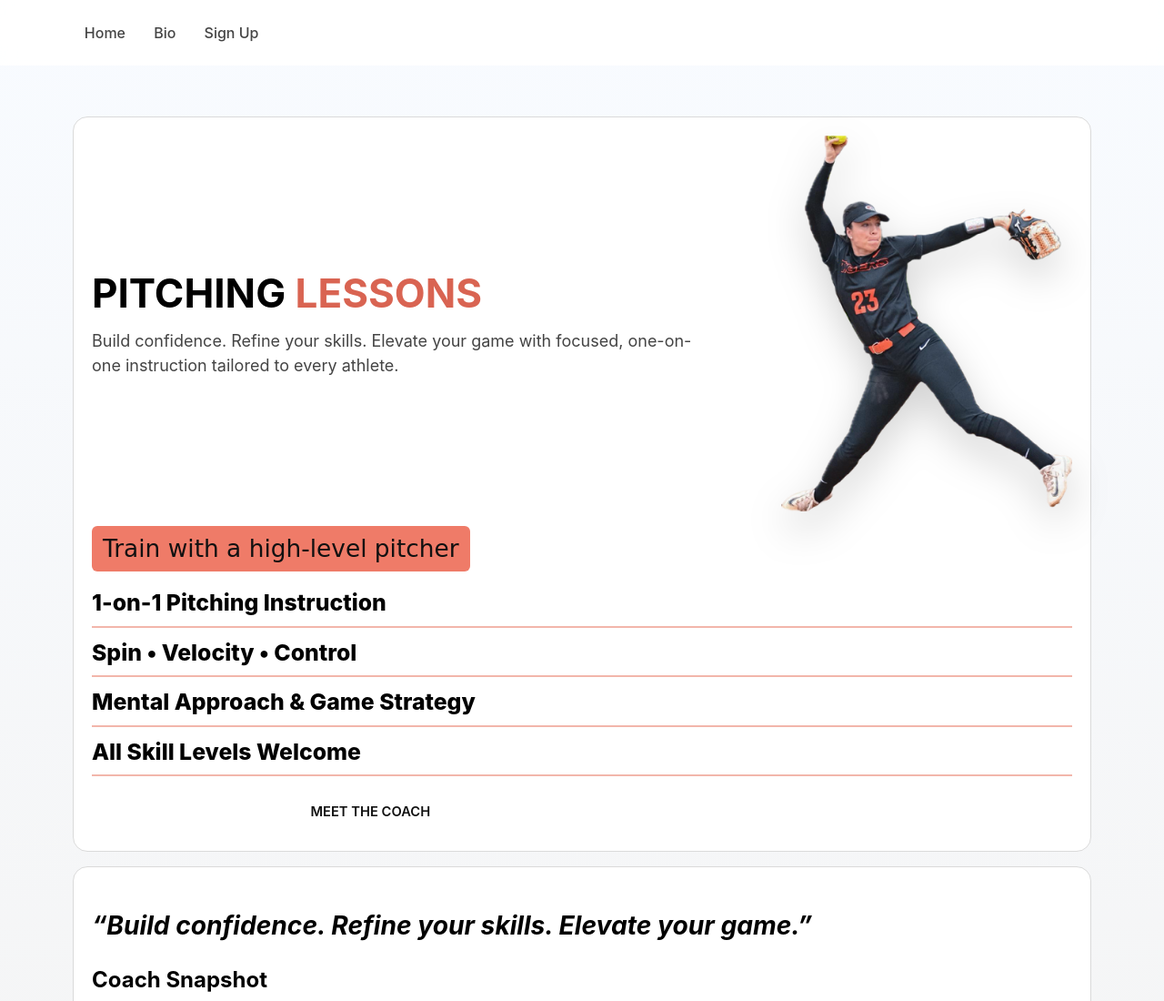
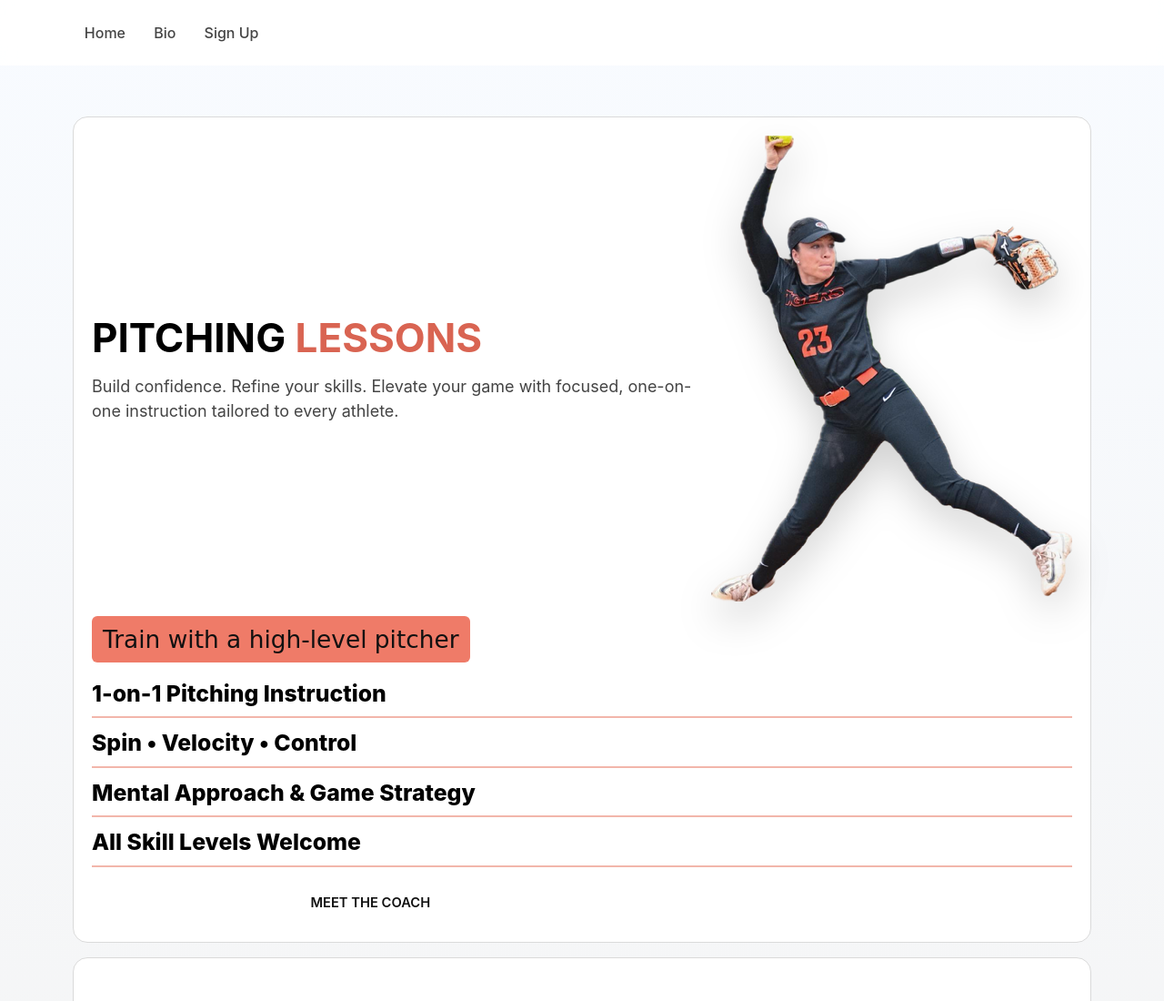
Before and after one commit to dstrong23/smbfastpitch, a plain HTML site: page index.html in a window 1280 px wide. Shown: the top 1100 px of the page at 91% size. Drawn offline with Linux system fonts and the light colour scheme.

Commit message:
Use natural marquee image size

```diff
--- a/index.html
+++ b/index.html
@@ -72,7 +72,9 @@
       }
       .marquee-image {
         display: block;
-        width: min(100%, 320px);
+        width: 397px;
+        max-width: 100%;
+        height: auto;
         justify-self: center;
         filter: drop-shadow(0 18px 22px rgba(0,0,0,0.18));
       }
@@ -123,7 +125,7 @@
       .footer-links a:hover,.footer-links a:focus-visible { color: var(--accent-dark); outline: none; }
 
       @media (min-width: 860px) {
-        .hero-heading-wrap { grid-template-columns: minmax(0, 1fr) minmax(180px, 320px); }
+        .hero-heading-wrap { grid-template-columns: minmax(0, 1fr) minmax(180px, 397px); }
     <title>Vanaessa Strong Softball | Home</title>
     <meta
       name="description"
```
